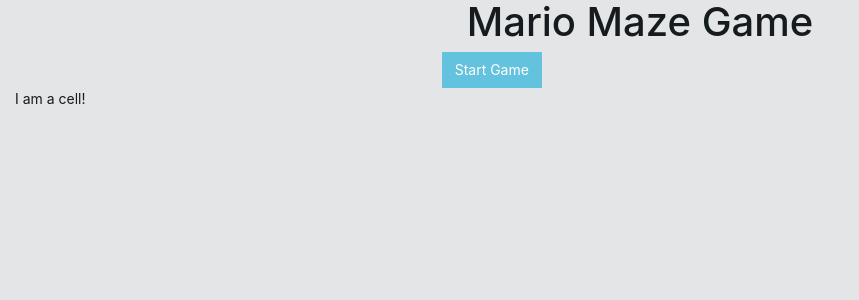
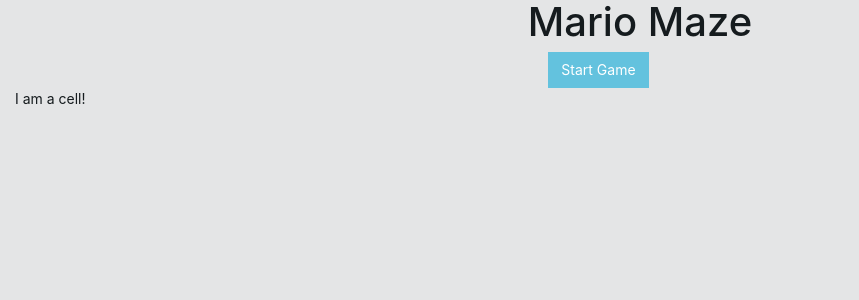
Before and after one commit to tarang727/hackerbay.io-interview, a React (Create React App) app in the folder maze-gamer/: page / in a window 1280 px wide. Shown: the top 300 px of the page, without its empty margins (0-859 px from the left). Built offline with nearby package versions, Linux system fonts and the light colour scheme.

Commit message:
changed button padding

```diff
--- a/maze-gamer/src/components/Board.tsx
+++ b/maze-gamer/src/components/Board.tsx
@@ -19,15 +19,15 @@
             <div className="container-fluid">
                 <div className="row justify-content-md-center">
                     <div className="col-md-6">
-                        <h1 className="text-center">Mario Maze Game</h1>
+                        <h1 className="text-center">Mario Maze</h1>
                     </div>
                     <div className="w-100" />
-                    <div className="col-md-4 align-self-center">
+                    <div className="col-md-2 align-self-center">
                         <Button className="btn btn-info text-white" onClick={() => console.log('clicked!')}>Start Game</Button>
                     </div>
 
                     <div className="col-md-12">
-                        <div className="row align-items-center justify-content-center">
+                        <div className="row align-items-center justify-content-space-around">
                             <div className="col">
                                 <Cell />
                             </div>
```
